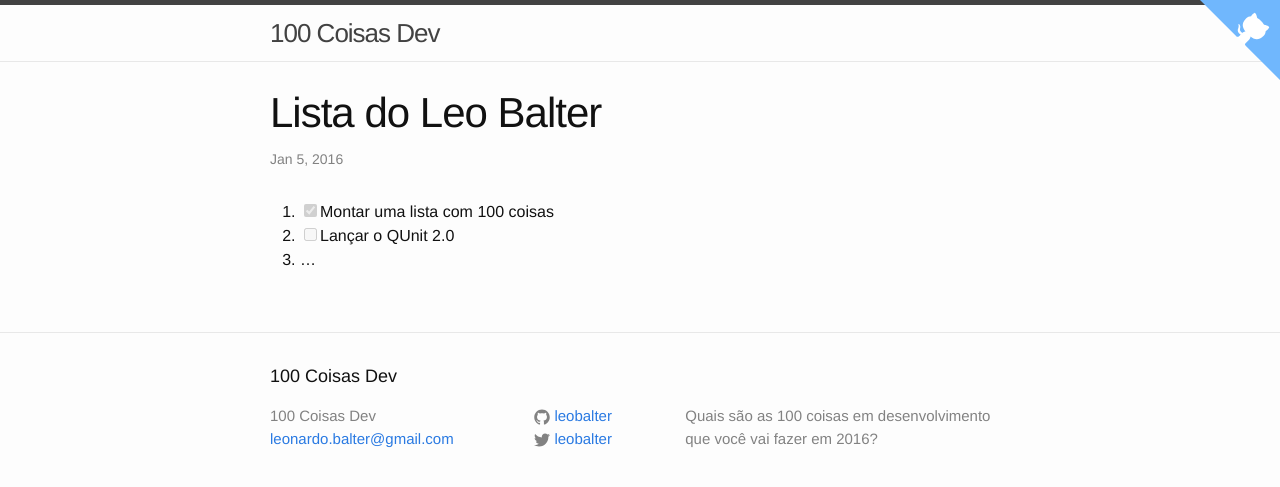
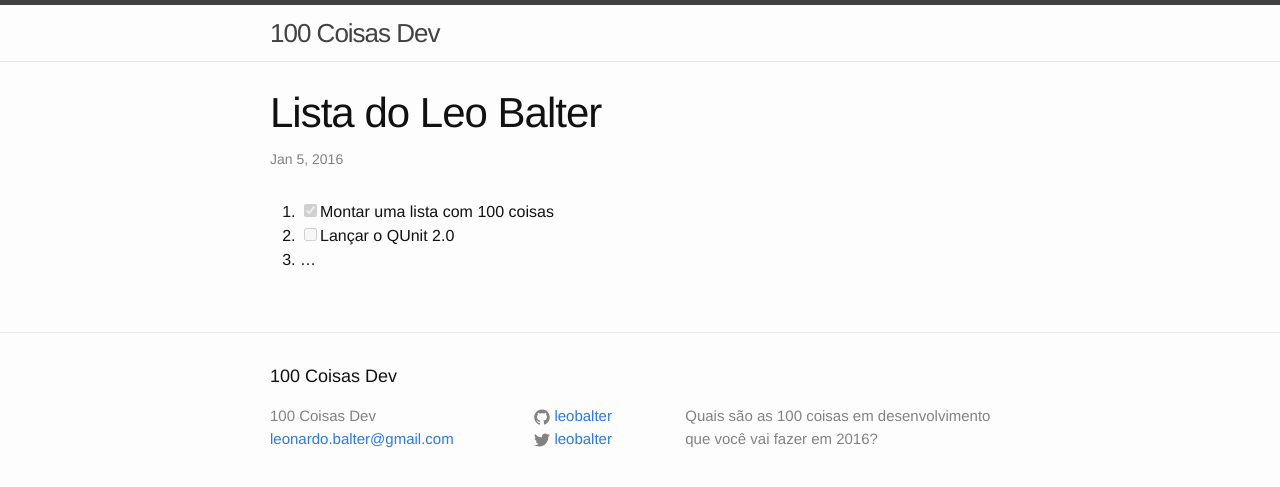
Before and after one commit to leobalter/100-coisas-dev, a Jekyll site: the page built from _posts/listas/2016-01-05-leo-balter.markdown, in a window 1280 px wide. Shown: the top 487 px of the page. Built offline with Jekyll 4.4.1, drawn with Linux system fonts in a browser that asks for light colours.

Commit message:
remover github ribbon

```diff
--- a/_includes/footer.html
+++ b/_includes/footer.html
@@ -35,6 +35,4 @@
 
   </div>
 
-<a href="https://github.com/leobalter/100-coisas-dev" class="github-corner"><svg width="80" height="80" viewBox="0 0 250 250" style="fill:#70B7FD; color:#fff; position: absolute; top: 0; border: 0; right: 0;"><path d="M0,0 L115,115 L130,115 L142,142 L250,250 L250,0 Z"></path><path d="M128.3,109.0 C113.8,99.7 119.0,89.6 119.0,89.6 C122.0,82.7 120.5,78.6 120.5,78.6 C119.2,72.0 123.4,76.3 123.4,76.3 C127.3,80.9 125.5,87.3 125.5,87.3 C122.9,97.6 130.6,101.9 134.4,103.2" fill="currentColor" style="transform-origin: 130px 106px;" class="octo-arm"></path><path d="M115.0,115.0 C114.9,115.1 118.7,116.5 119.8,115.4 L133.7,101.6 C136.9,99.2 139.9,98.4 142.2,98.6 C133.8,88.0 127.5,74.4 143.8,58.0 C148.5,53.4 154.0,51.2 159.7,51.0 C160.3,49.4 163.2,43.6 171.4,40.1 C171.4,40.1 176.1,42.5 178.8,56.2 C183.1,58.6 187.2,61.8 190.9,65.4 C194.5,69.0 197.7,73.2 200.1,77.6 C213.8,80.2 216.3,84.9 216.3,84.9 C212.7,93.1 206.9,96.0 205.4,96.6 C205.1,102.4 203.0,107.8 198.3,112.5 C181.9,128.9 168.3,122.5 157.7,114.1 C157.9,116.9 156.7,120.9 152.7,124.9 L141.0,136.5 C139.8,137.7 141.6,141.9 141.8,141.8 Z" fill="currentColor" class="octo-body"></path></svg></a><style>.github-corner:hover .octo-arm{animation:octocat-wave 560ms ease-in-out}@keyframes octocat-wave{0%,100%{transform:rotate(0)}20%,60%{transform:rotate(-25deg)}40%,80%{transform:rotate(10deg)}}@media (max-width:500px){.github-corner:hover .octo-arm{animation:none}.github-corner .octo-arm{animation:octocat-wave 560ms ease-in-out}}</style>
-
 </footer>
```
